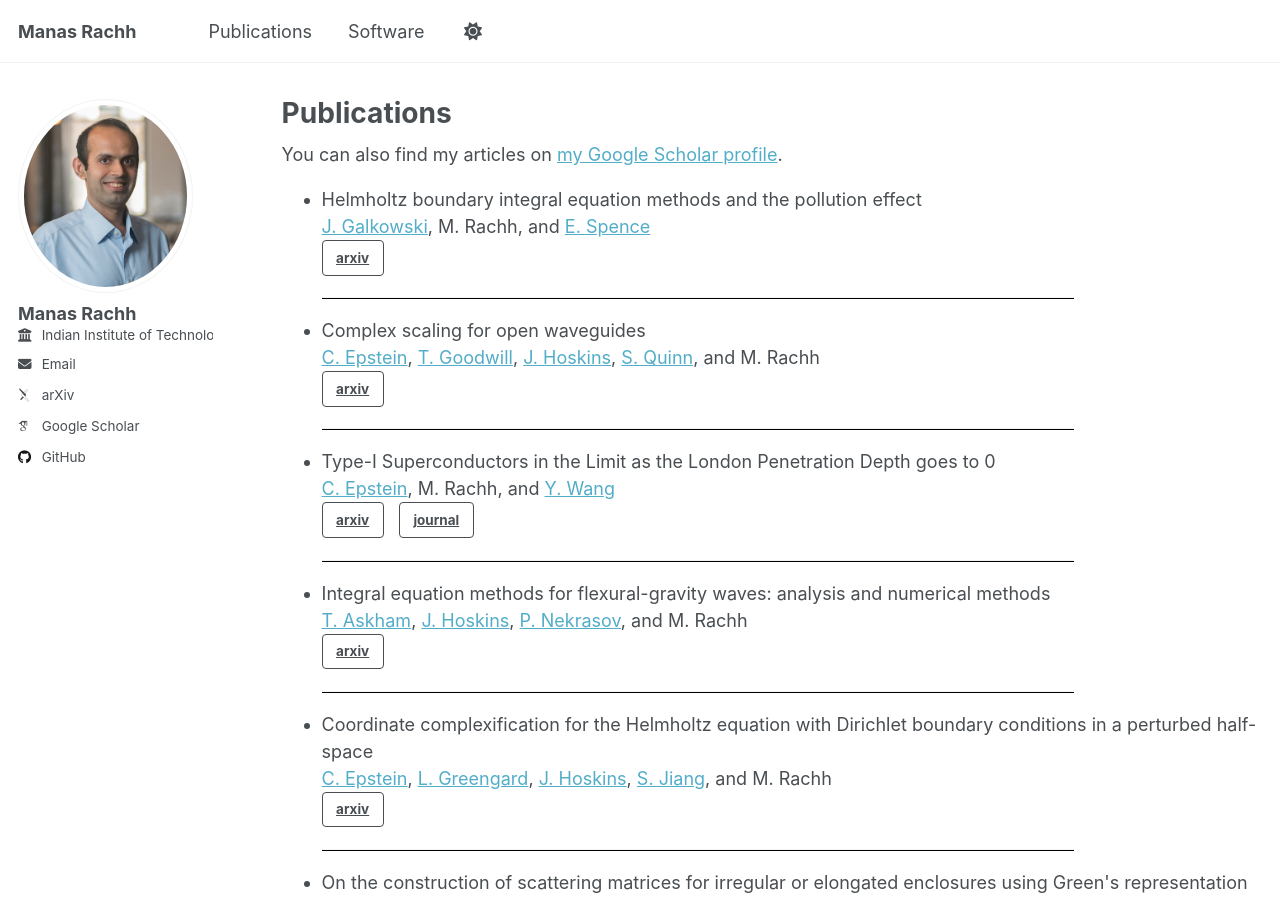
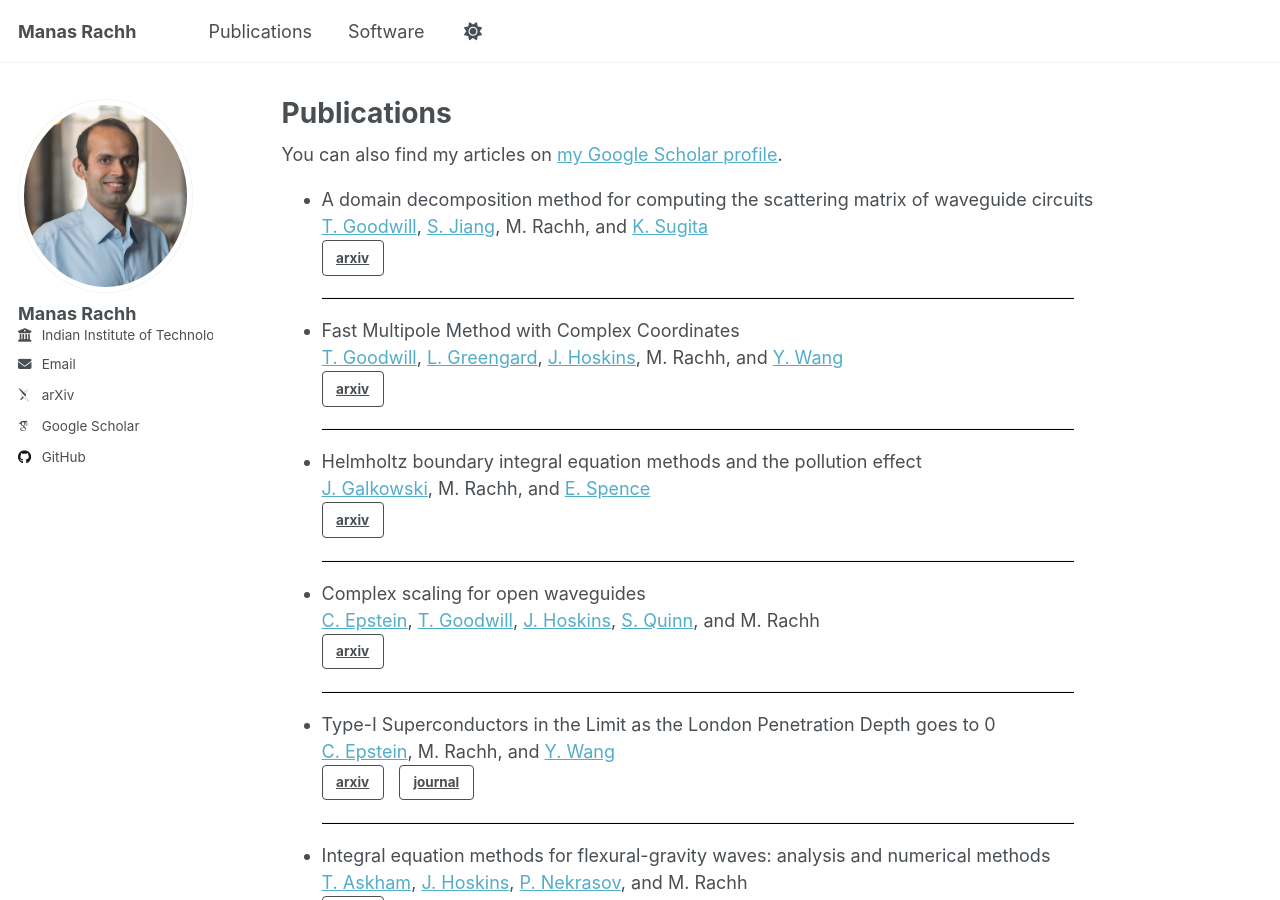
Before and after one commit to mrachh/mrachh.github.io, a Jekyll site: the page built from _pages/publications.html, in a window 1280 px wide and 900 px high. Built offline with Jekyll 4.4.1, drawn with Linux system fonts in a browser that asks for light colours; some web fonts are replaced; a script that is not in the unit is left out.

Commit message:
updating publications

```diff
--- a/_pages/publications.html
+++ b/_pages/publications.html
@@ -12,6 +12,33 @@ author_profile: true
 {% include base_path %}
 
 <ul>
+
+  <li>
+    A domain decomposition method for computing the scattering matrix of waveguide circuits<br>
+    <a href=https://tristangdwl.github.io>T. Goodwill</a>,
+    <a href= https://simonsfoundation.org/people/shidong-jiang/> S. Jiang</a>,
+    M. Rachh, and
+    <a href=https://scholar.google.com/citations?user=C6TK_XkAAAAJ&hl=en>K. Sugita</a><br>
+    <div class="text-left">
+    <a class="btn btn--inverse"
+    href=https://arxiv.org/abs/2509.20695>arxiv</a>
+    </div>
+  </li>
+  <hr width="80%" size=4 color="black">
+
+  <li>
+    Fast Multipole Method with Complex Coordinates<br>
+    <a href=https://tristangdwl.github.io>T. Goodwill</a>,
+    <a href=https://www.math.nyu.edu/faculty/greengar/>L. Greengard</a>,
+    <a href=http://www.jghoskins.com>J. Hoskins</a>,
+    M. Rachh, and
+    <a href=https://scholar.google.com/citations?user=DUrYPoAAAAAJ&hl=zh-CN>Y. Wang</a><br>
+    <div class="text-left">
+    <a class="btn btn--inverse"
+    href=https://arxiv.org/abs/2509.05458>arxiv</a>
+    </div>
+  </li>
+  <hr width="80%" size=4 color="black">
 
   <li>
     Helmholtz boundary integral equation methods and the pollution effect<br>
```
